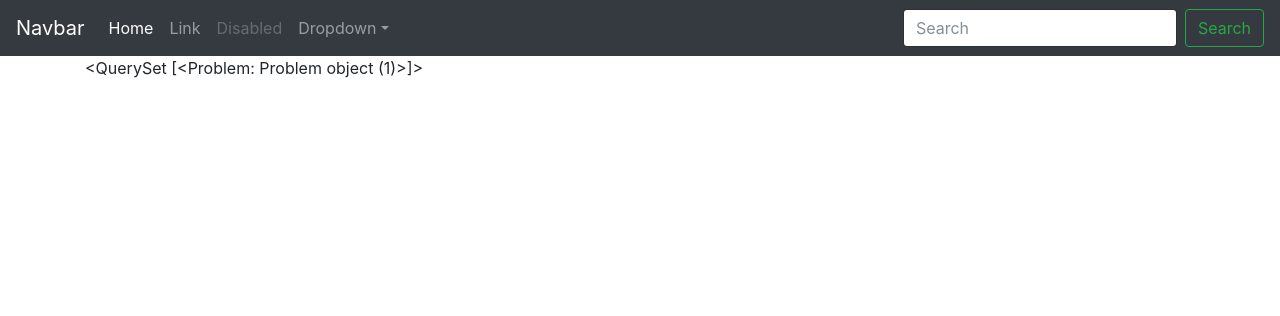
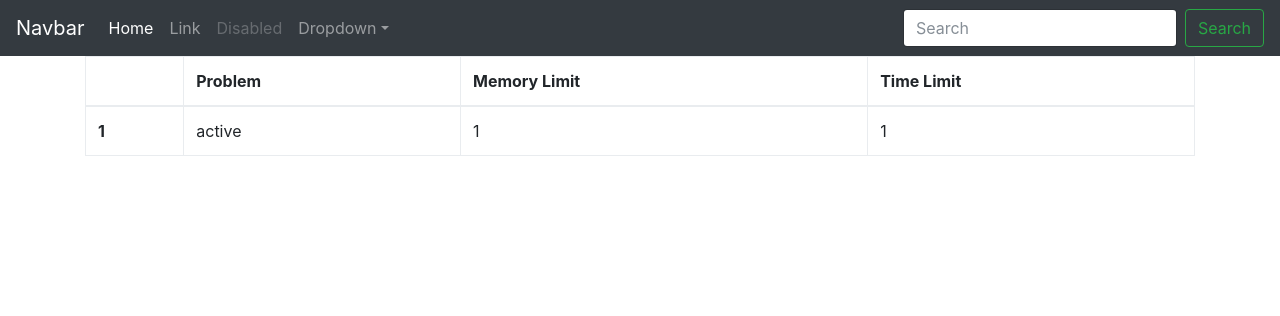
Before and after one commit to inzva/Algo-QMS, a Django app: page / in a window 1280 px wide. Shown: the top 316 px of the page. Run offline with Django 3.2, Linux system fonts and the light colour scheme; tables that the repository leaves empty hold one stand-in row (values such as "Sample post"); some libraries are stand-ins or nearby versions.

Commit message:
Added problem list table

```diff
--- a/main/views.py
+++ b/main/views.py
@@ -9,7 +9,7 @@ class ProblemList(ListView):
     template_name = 'problem.list.html'
 
 
-class ProblemDetail(ListView):
+class ProblemDetail(DetailView):
     model = Problem
     context_object_name = 'problem'
     template_name = 'problem.detail.html'
--- a/templates/problem.list.html
+++ b/templates/problem.list.html
@@ -1,5 +1,30 @@
 {% extends 'layout.html' %}
+<html>
+  <head>
+  </head>
+  <body>
+    {% block content %}
+      <table class="table table-bordered">
+    <thead>
+      <tr>
+        <th></th>
+        <th>Problem</th>
+        <th>Memory Limit</th>
+        <th>Time Limit</th>
+      </tr>
+    </thead>
+    <tbody>
+      {% for problem in problems%}
+      <tr>
+        <th scope="row">{{ problem.id }}</th>
+        <td>{{ problem.statement }}</td>
+        <td>{{ problem.memory_limit }}</td>
+        <td>{{ problem.time_limit }}</td>
+      </tr>
+      {% endfor %}
+    </tbody>
+  </table>
+{% endblock %}
 
-{% block content %}
-    {{ problems }}
-{% endblock %}
+  </body>
+</html>
```
